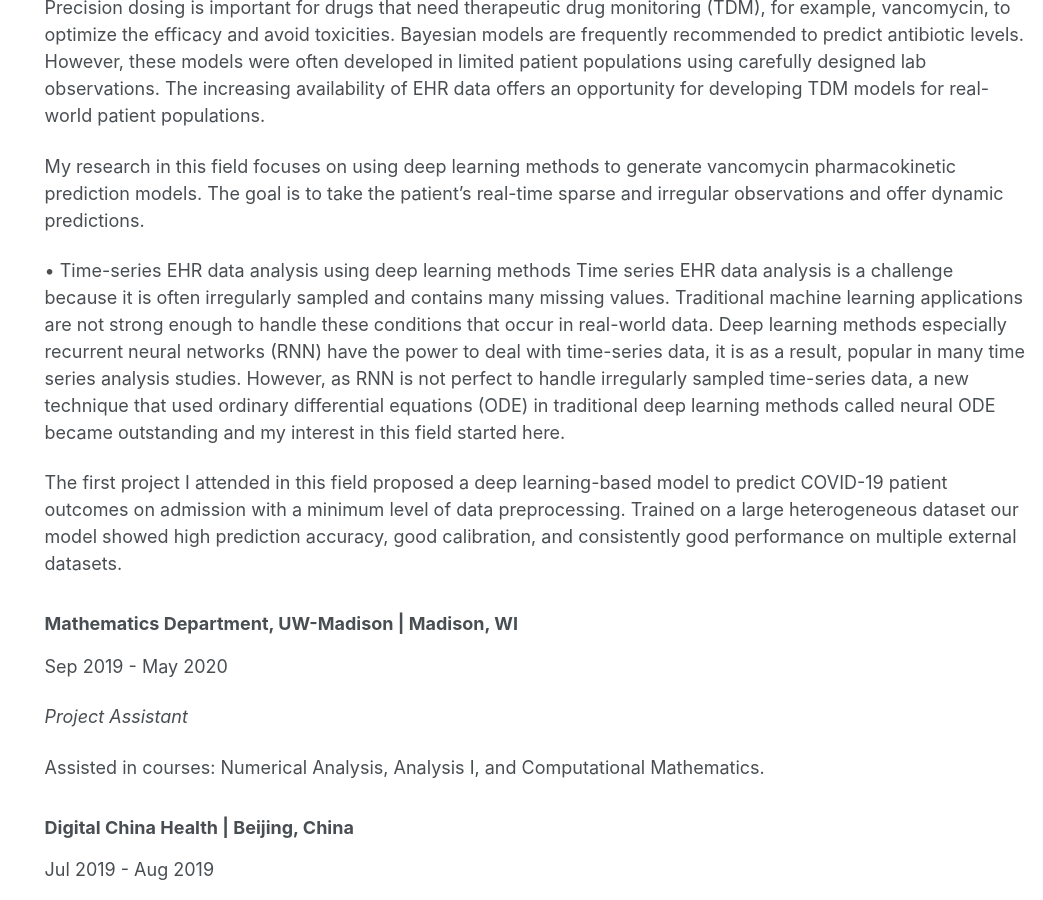
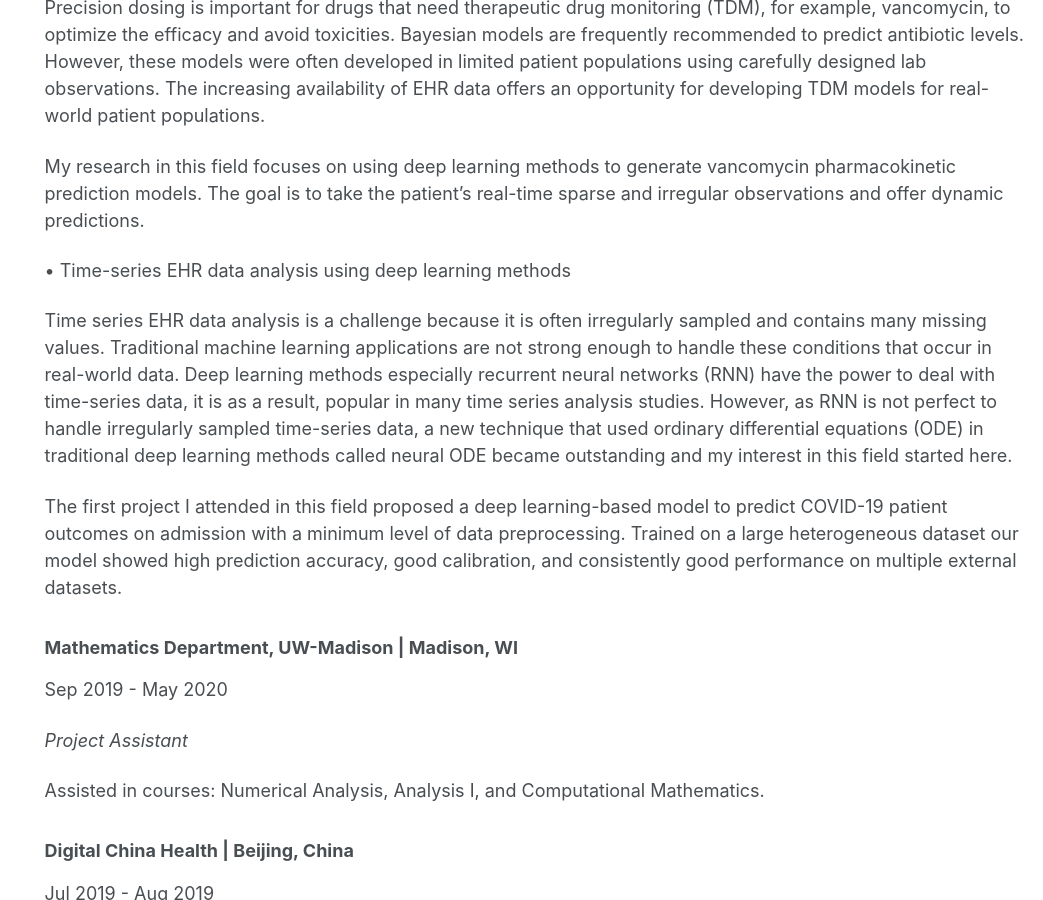
Before and after one commit to BingyuMao/BingyuMao.github.io, a Jekyll site: the page built from _pages/cv.md, in a window 1280 px wide and 900 px high, scrolled down 1149 px. Shown: the whole window, without its empty margins (237-1280 px from the left). Built offline with Jekyll 4.4.1, drawn with Linux system fonts in a browser that asks for light colours; part of the change alters nothing that is shown.

Commit message:
Update cv.md

```diff
--- a/_pages/cv.md
+++ b/_pages/cv.md
@@ -37,7 +37,7 @@ Aug 2015 - Jun 2019
 
 Feb 2022, **Second Place**, [Healthcare Innovation Collaborative](https://www.txhic.com/) 2022 Annual Case Competition
 
-Mar 2022, [**SBMI Student Travel Award**](https://sbmi.uth.edu/current-students/financial-services/student-travel-awards.htm#:~:text=In%20keeping%20with%20our%20mission,for%20both%20M.S.%20and%20Ph.): AMIA 2022 Informatics Summit
+Mar 2022, **SBMI Student Travel Award**: AMIA 2022 Informatics Summit
 
 
 ## Work Experience
@@ -55,6 +55,7 @@ Precision dosing is important for drugs that need therapeutic drug monitoring (T
 My research in this field focuses on using deep learning methods to generate vancomycin pharmacokinetic prediction models. The goal is to take the patient’s real-time sparse and irregular observations and offer dynamic predictions.
 
 • Time-series EHR data analysis using deep learning methods
+
 Time series EHR data analysis is a challenge because it is often irregularly sampled and contains many missing values. Traditional machine learning applications are not strong enough to handle these conditions that occur in real-world data. Deep learning methods especially recurrent neural networks (RNN) have the power to deal with time-series data, it is as a result, popular in many time series analysis studies. However, as RNN is not perfect to handle irregularly sampled time-series data, a new technique that used ordinary differential equations (ODE) in traditional deep learning methods called neural ODE became outstanding and my interest in this field started here.
 
 The first project I attended in this field proposed a deep learning-based model to predict COVID-19 patient outcomes on admission with a minimum level of data preprocessing. Trained on a large heterogeneous dataset our model showed high prediction accuracy, good calibration, and consistently good performance on multiple external datasets.
```
